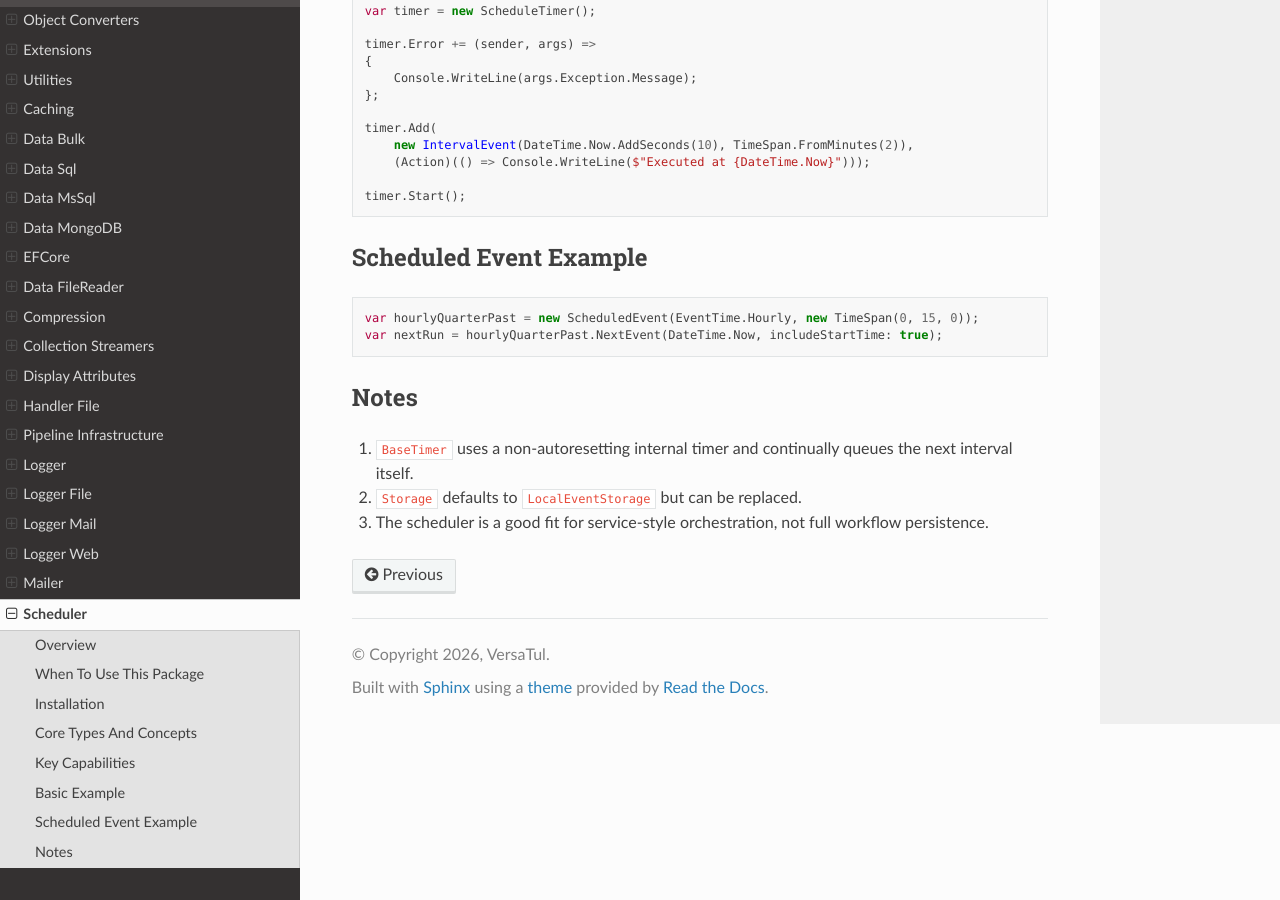
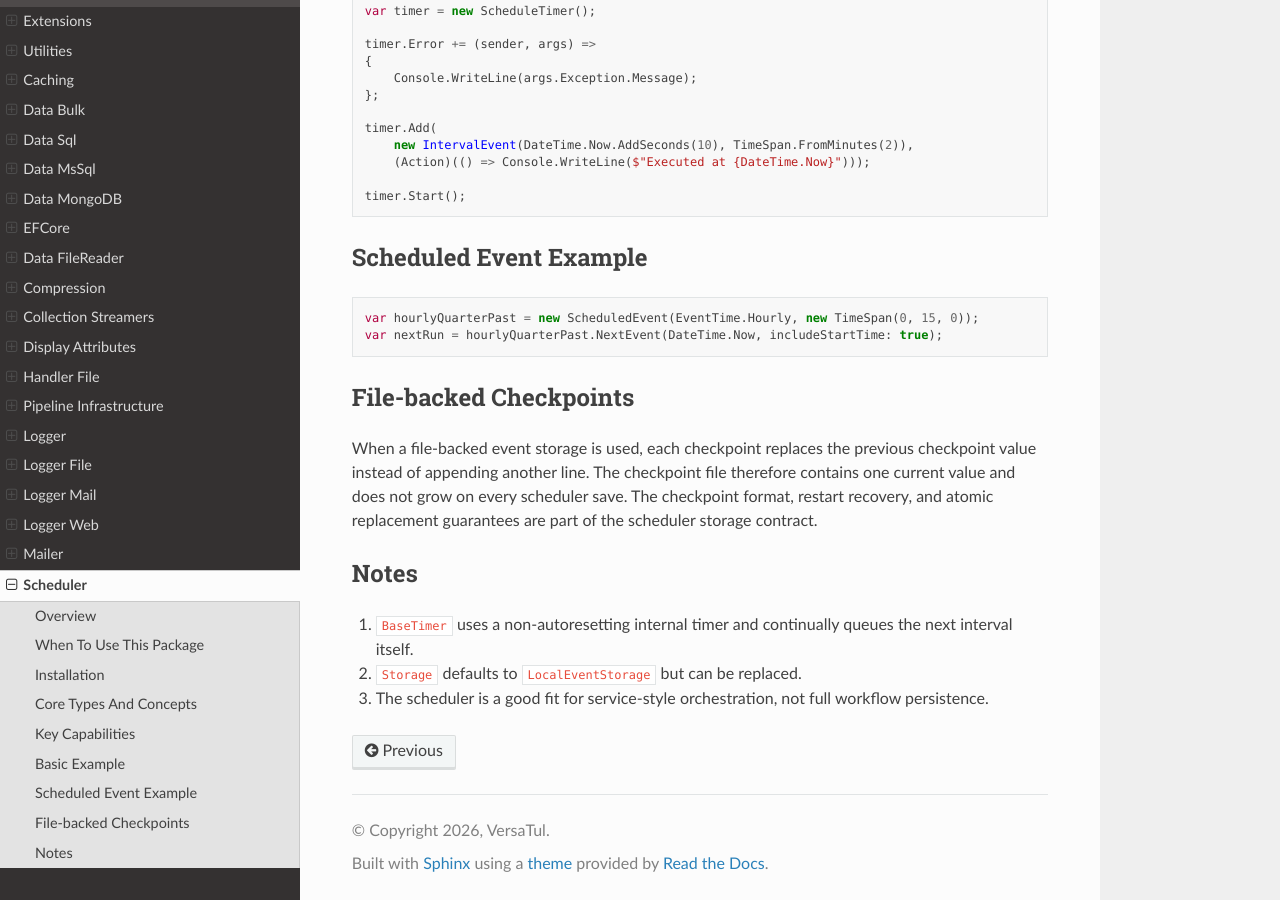
Before and after one commit to BjornWilliams/DocsVersaTul, a Sphinx documentation site: the page built from docs/source/scheduler.rst, in a window 1280 px wide and 900 px high, scrolled down 1752 px. Built offline with Sphinx 7.4.7 and the Read the Docs theme 3.1.0, drawn with Linux system fonts in a browser that asks for light colours.

Commit message:
Document scheduler checkpoint replacement
AB#2992

AB#2991

```diff
--- a/docs/source/scheduler.rst
+++ b/docs/source/scheduler.rst
@@ -95,6 +95,11 @@ Scheduled Event Example
    var hourlyQuarterPast = new ScheduledEvent(EventTime.Hourly, new TimeSpan(0, 15, 0));
    var nextRun = hourlyQuarterPast.NextEvent(DateTime.Now, includeStartTime: true);
 
+File-backed Checkpoints
+-----------------------
+
+When a file-backed event storage is used, each checkpoint replaces the previous checkpoint value instead of appending another line. The checkpoint file therefore contains one current value and does not grow on every scheduler save. The checkpoint format, restart recovery, and atomic replacement guarantees are part of the scheduler storage contract.
+
 Notes
 -----
 
```
